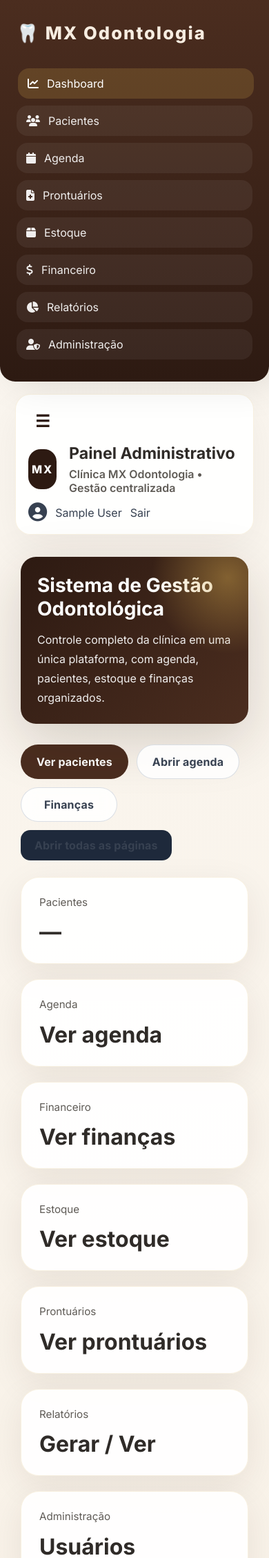
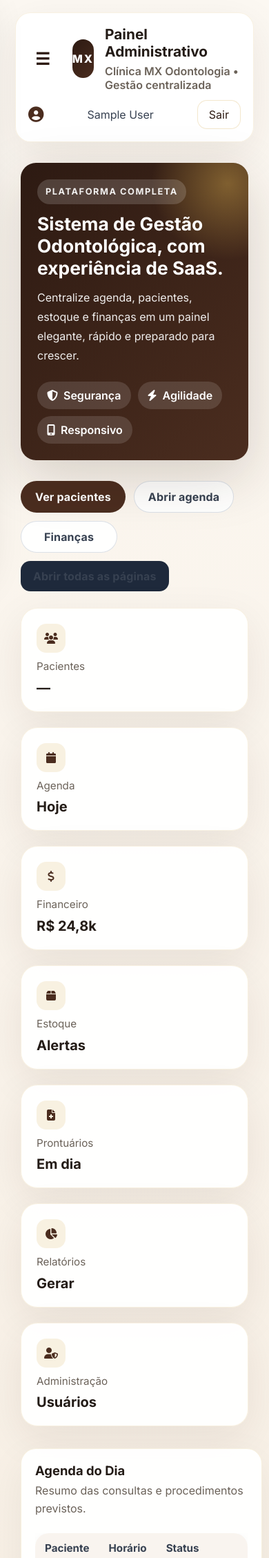
Before and after one commit to gustavoeguchi06-sys/Dentista, a Django app: page / in a window 390 px wide. Shown: the top 2258 px of the page at 69% size. Run offline with Django 5.2, Linux system fonts and the light colour scheme; the visitor is signed in with stand-in values (Sample User, id 1); data that the repository does not hold is empty.

Commit message:
refactor(frontend): moderniza interface e melhora responsividade

```diff
--- a/static/css/styles.css
+++ b/static/css/styles.css
@@ -15,12 +14,12 @@
   --cinza-escuro: #374151;
   --branco: #ffffff;
   --bg: #fbf7f1;
-  --surface: rgba(255, 255, 255, 0.92);
-  --surface-soft: rgba(243, 234, 223, 0.8);
-  --border: rgba(212, 169, 77, 0.25);
-  --text: #2f2b28;
-  --muted: #5f5b56;
-  --shadow: 0 24px 80px rgba(45, 28, 18, 0.08);
+  --surface: rgba(255, 255, 255, 0.95);
+  --surface-soft: rgba(243, 234, 223, 0.75);
+  --border: rgba(212, 169, 77, 0.24);
+  --text: #241c17;
+  --muted: #6b6259;
+  --shadow: 0 18px 60px rgba(45, 28, 18, 0.08);
   --ring: rgba(212, 169, 77, 0.28);
   font-size: 16px;
 }
@@ -32,7 +31,11 @@ html {
 body {
   min-height: 100vh;
   color: var(--text);
-  background: linear-gradient(180deg, #fbf7f1 0%, #f7efe3 100%);
+  background: linear-gradient(180deg, #fcf8f2 0%, #f5ebde 100%);
+}
+
+body.sidebar-open {
+  overflow: hidden;
 }
 
 img {
@@ -59,11 +62,12 @@ a.button {
   justify-content: center;
   gap: 8px;
   border-radius: 999px;
-  padding: 14px 22px;
+  padding: 12px 20px;
   font-weight: 700;
   letter-spacing: 0.01em;
   border: 1px solid transparent;
   transition: transform 0.18s ease, box-shadow 0.18s ease, background 0.18s ease, border-color 0.18s ease;
+  cursor: pointer;
 }
 
 a.button:hover,
@@ -79,10 +83,9 @@ button:focus-visible {
 
 a.button.secondary,
 button.secondary {
-  background: rgba(255, 255, 255, 0.85);
+  background: rgba(255, 255, 255, 0.92);
   color: var(--cinza-escuro);
-  border-color: rgba(148, 163, 184, 0.35);
-  backdrop-filter: blur(10px);
+  border-color: rgba(148, 163, 184, 0.32);
 }
 
 a.button.secondary:hover,
@@ -90,9 +93,29 @@ button.secondary:hover {
   background: rgba(255, 255, 255, 1);
 }
 
+.btn {
+  border-radius: 14px;
+  padding: 10px 16px;
+}
+
+.btn-ghost {
+  background: rgba(255,255,255,0.92);
+  color: var(--marrom-escuro);
+  border: 1px solid rgba(212, 169, 77, 0.28);
+}
+
+.btn-muted {
+  background: rgba(75, 45, 31, 0.85);
+  color: var(--branco);
+}
+
 .layout {
   display: flex;
   min-height: 100vh;
+}
+
+.sidebar-backdrop {
+  display: none;
 }
 
 .sidebar {
@@ -100,23 +123,47 @@ button.secondary:hover {
   min-width: 280px;
   background: linear-gradient(180deg, var(--marrom-principal) 0%, var(--marrom-escuro) 100%);
   color: #f7ede1;
-  padding: 32px 24px;
+  padding: 24px 18px;
   position: fixed;
   inset: 0 auto 0 0;
   height: 100vh;
   box-shadow: 18px 0 60px rgba(0, 0, 0, 0.12);
 }
 
+.sidebar-header {
+  display: flex;
+  align-items: center;
+  gap: 12px;
+  margin-bottom: 28px;
+  padding: 4px 6px 18px;
+  border-bottom: 1px solid rgba(255,255,255,0.15);
+}
+
+.logo-mark {
+  width: 46px;
+  height: 46px;
+  border-radius: 14px;
+  display: grid;
+  place-items: center;
+  background: rgba(212, 169, 77, 0.22);
+  font-size: 1.25rem;
+}
+
 .logo {
-  font-size: 1.6rem;
+  font-size: 1.05rem;
   font-weight: 800;
-  letter-spacing: 0.08em;
-  margin-bottom: 36px;
+  letter-spacing: 0.04em;
+}
+
+.logo-subtitle {
+  color: rgba(255,255,255,0.72);
+  font-size: 0.8rem;
+  margin-top: 2px;
 }
 
 .menu {
   display: grid;
-  gap: 10px;
+  gap: 8px;
 }
 
 .menu-toggle {
@@ -135,8 +182,8 @@ button.secondary:hover {
   gap: 12px;
   color: rgba(255, 255, 255, 0.92);
   background: rgba(255, 255, 255, 0.06);
-  padding: 14px 18px;
-  border-radius: 16px;
+  padding: 13px 14px;
+  border-radius: 14px;
   transition: background 0.2s ease, color 0.2s ease, transform 0.2s ease;
 }
 
@@ -152,21 +199,13 @@ button.secondary:hover {
   width: 100%;
 }
 
-/* mobile: off-canvas sidebar */
-@media (max-width: 900px) {
-  .menu-toggle { display: inline-flex; }
-  .sidebar { position: fixed; left: -320px; top: 0; height: 100vh; z-index: 60; transition: left .28s ease; }
-  .sidebar.open { left: 0; }
-  .main { margin-left: 0; }
-}
-
 .topbar {
   margin: 24px 30px 0;
-  padding: 26px 30px;
+  padding: 22px 26px;
   background: var(--surface);
   border: 1px solid rgba(212, 169, 77, 0.16);
-  border-radius: 26px;
-  box-shadow: 0 20px 60px rgba(45, 28, 18, 0.05);
+  border-radius: 24px;
+  box-shadow: var(--shadow);
   display: flex;
   flex-wrap: wrap;
   justify-content: space-between;
@@ -174,26 +213,32 @@ button.secondary:hover {
   gap: 18px;
 }
 
+.topbar-left {
+  display: flex;
+  align-items: center;
+  gap: 14px;
+}
+
 .topbar-brand {
   display: flex;
   align-items: center;
-  gap: 18px;
+  gap: 16px;
 }
 
 .brand-mark {
-  width: 58px;
-  height: 58px;
-  border-radius: 18px;
+  width: 56px;
+  height: 56px;
+  border-radius: 16px;
   display: grid;
   place-items: center;
-  background: var(--marrom-escuro);
+  background: linear-gradient(135deg, var(--marrom-escuro), var(--marrom-principal));
   color: var(--branco);
   font-weight: 800;
   letter-spacing: 0.12em;
 }
 
 .topbar h1 {
-  font-size: 1.45rem;
+  font-size: 1.3rem;
 }
 
 .topbar-subtitle {
@@ -210,7 +255,8 @@ button.secondary:hover {
 }
 
 .user-info i {
-  font-size: 1.7rem;
+  font-size: 1.4rem;
+  color: var(--marrom-principal);
 }
 
 .user-info .auth-actions {
@@ -219,13 +265,8 @@ button.secondary:hover {
   gap: 10px;
 }
 
-.user-info .auth-actions .mute {
-  color: var(--branco);
-  opacity: 0.75;
-}
-
 .content {
-  padding: 32px 30px 20px;
+  padding: 30px 30px 24px;
   max-width: 1320px;
   margin: 0 auto;
 }
@@ -344,15 +373,57 @@ form small {
   pointer-events: none;
 }
 
+.hero-content {
+  display: flex;
+  justify-content: space-between;
+  align-items: end;
+  gap: 24px;
+  position: relative;
+  z-index: 1;
+}
+
+.hero-compact .hero-content {
+  align-items: center;
+}
+
+.eyebrow {
+  display: inline-flex;
+  padding: 7px 12px;
+  border-radius: 999px;
+  background: rgba(255,255,255,0.16);
+  font-size: 0.8rem;
+  font-weight: 700;
+  letter-spacing: 0.12em;
+  text-transform: uppercase;
+  margin-bottom: 12px;
+}
+
 .hero h2 {
-  font-size: clamp(1.75rem, 2vw, 2.5rem);
-  margin-bottom: 0.85rem;
+  font-size: clamp(1.65rem, 2.2vw, 2.35rem);
+  margin-bottom: 0.8rem;
 }
 
 .hero p {
   max-width: 620px;
   line-height: 1.75;
   color: rgba(255, 255, 255, 0.92);
+}
+
+.hero-badges {
+  display: flex;
+  flex-wrap: wrap;
+  gap: 10px;
+}
+
+.hero-badges span {
+  display: inline-flex;
+  align-items: center;
+  gap: 8px;
+  padding: 10px 14px;
+  border-radius: 999px;
+  background: rgba(255,255,255,0.13);
+  font-weight: 600;
+  white-space: nowrap;
 }
 
 .cards {
@@ -364,20 +435,37 @@ form small {
 
 .card {
   background: var(--surface);
-  padding: 26px;
-  border-radius: 26px;
+  padding: 22px;
+  border-radius: 24px;
   border: 1px solid rgba(212, 169, 77, 0.16);
-  box-shadow: 0 14px 50px rgba(45, 28, 18, 0.08);
+  box-shadow: var(--shadow);
+  transition: transform 0.2s ease, box-shadow 0.2s ease;
+}
+
+.card:hover {
+  transform: translateY(-2px);
+  box-shadow: 0 24px 70px rgba(45, 28, 18, 0.12);
+}
+
+.card-icon {
+  width: 42px;
+  height: 42px;
+  border-radius: 14px;
+  display: grid;
+  place-items: center;
+  background: rgba(212, 169, 77, 0.16);
+  color: var(--marrom-principal);
+  margin-bottom: 10px;
 }
 
 .card p {
   color: var(--muted);
   font-size: 0.95rem;
-  margin-bottom: 0.9rem;
+  margin-bottom: 0.6rem;
 }
 
 .card h3 {
-  font-size: 2rem;
+  font-size: 1.25rem;
   font-weight: 700;
 }
 
@@ -389,17 +477,16 @@ form small {
 }
 
 .panel {
-  background: rgba(255, 255, 255, 0.92);
+  background: rgba(255, 255, 255, 0.95);
   border: 1px solid rgba(212, 169, 77, 0.18);
-  border-radius: 26px;
-  padding: 28px;
+  border-radius: 24px;
+  padding: 24px;
   box-shadow: 0 18px 60px rgba(15, 23, 42, 0.06);
   backdrop-filter: blur(12px);
 }
 
 .panel h3 {
-  font-size: 1.22rem;
-  margin-bottom: 18px;
+  font-size: 1.15rem;
 }
 
 .auth-grid {
@@ -568,15 +655,21 @@ th {
   margin-bottom: 22px;
 }
 
+.page-actions {
+  display: flex;
+  flex-wrap: wrap;
+  gap: 10px;
+}
+
 .page-header h2 {
-  font-size: 1.75rem;
+  font-size: 1.65rem;
 }
 
 .button {
   background: var(--marrom-principal);
   color: var(--branco);
   border: none;
-  padding: 12px 20px;
+  padding: 12px 18px;
   border-radius: 14px;
   cursor: pointer;
 }
@@ -663,13 +768,39 @@ textarea {
     flex-direction: column;
   }
 
+  .sidebar-backdrop {
+    display: block;
+    position: fixed;
+    inset: 0;
+    background: rgba(15, 23, 42, 0.45);
+    z-index: 50;
+    opacity: 0;
+    pointer-events: none;
+    transition: opacity 0.2s ease;
+  }
+
+  .sidebar.open + .sidebar-backdrop,
+  .sidebar.open ~ .sidebar-backdrop {
+    opacity: 1;
+    pointer-events: auto;
+  }
+
+  .menu-toggle {
+    display: inline-flex;
+  }
+
   .sidebar {
-    position: relative;
-    width: 100%;
-    min-width: auto;
-    height: auto;
-    inset: auto;
-    border-radius: 0 0 22px 22px;
+    position: fixed;
+    left: -320px;
+    top: 0;
+    height: 100vh;
+    z-index: 60;
+    transition: left 0.28s ease;
+    border-radius: 0 24px 24px 0;
+  }
+
+  .sidebar.open {
+    left: 0;
   }
 
   .main {
@@ -706,6 +837,11 @@ textarea {
     border-radius: 22px;
   }
 
+  .hero-content {
+    flex-direction: column;
+    align-items: start;
+  }
+
   .panel {
     padding: 20px;
     border-radius: 22px;
@@ -713,6 +849,15 @@ textarea {
 
   .topbar {
     padding: 18px 18px;
+  }
+
+  .topbar-left {
+    width: 100%;
+  }
+
+  .user-info {
+    width: 100%;
+    justify-content: space-between;
   }
 
   table th,
--- a/templates/base.html
+++ b/templates/base.html
@@ -8,7 +8,7 @@
   <link rel="preconnect" href="https://fonts.googleapis.com">
   <link rel="preconnect" href="https://fonts.gstatic.com" crossorigin>
   <link href="https://fonts.googleapis.com/css2?family=Inter:wght@400;500;600;700;800&display=swap" rel="stylesheet">
-  <link rel="stylesheet" href="{% static 'css/styles.css' %}?v=20260626-2">
+  <link rel="stylesheet" href="{% static 'css/styles.css' %}?v=20260701-1">
   <link rel="preconnect" href="https://cdnjs.cloudflare.com">
   <link rel="stylesheet" href="https://cdnjs.cloudflare.com/ajax/libs/font-awesome/6.5.2/css/all.min.css" crossorigin="anonymous" referrerpolicy="no-referrer" />
 </head>
@@ -16,22 +16,30 @@
   <div class="layout">
     {% if request.user.is_authenticated %}
     <aside class="sidebar">
-      <div class="logo">🦷 MX Odontologia</div>
+      <div class="sidebar-header">
+        <div class="logo-mark">🦷</div>
+        <div>
+          <div class="logo">MX Odontologia</div>
+          <p class="logo-subtitle">Gestão inteligente</p>
+        </div>
+      </div>
       <nav class="menu" aria-label="Menu principal">
-        <a href="{% url 'dashboard' %}"><i class="fa fa-chart-line"></i> Dashboard</a>
-        <a href="{% url 'pacientes' %}"><i class="fa fa-users"></i> Pacientes</a>
-        <a href="{% url 'agenda' %}"><i class="fa fa-calendar"></i> Agenda</a>
-        <a href="{% url 'prontuarios' %}"><i class="fa fa-file-medical"></i> Prontuários</a>
-        <a href="{% url 'estoque' %}"><i class="fa fa-box"></i> Estoque</a>
-        <a href="{% url 'financeiro' %}"><i class="fa fa-dollar-sign"></i> Financeiro</a>
-        <a href="{% url 'relatorios' %}"><i class="fa fa-chart-pie"></i> Relatórios</a>
-        <a href="{% url 'administracao' %}"><i class="fa fa-user-shield"></i> Administração</a>
+        <a href="{% url 'dashboard' %}"><i class="fa fa-chart-line"></i><span>Dashboard</span></a>
+        <a href="{% url 'pacientes' %}"><i class="fa fa-users"></i><span>Pacientes</span></a>
+        <a href="{% url 'agenda' %}"><i class="fa fa-calendar"></i><span>Agenda</span></a>
+        <a href="{% url 'prontuarios' %}"><i class="fa fa-file-medical"></i><span>Prontuários</span></a>
+        <a href="{% url 'estoque' %}"><i class="fa fa-box"></i><span>Estoque</span></a>
+        <a href="{% url 'financeiro' %}"><i class="fa fa-dollar-sign"></i><span>Financeiro</span></a>
+        <a href="{% url 'relatorios' %}"><i class="fa fa-chart-pie"></i><span>Relatórios</span></a>
+        <a href="{% url 'administracao' %}"><i class="fa fa-user-shield"></i><span>Administração</span></a>
       </nav>
     </aside>
+    <div class="sidebar-backdrop" aria-hidden="true"></div>
     {% endif %}
 
     <main class="main">
       <header class="topbar">
+        <div class="topbar-left">
           <button class="menu-toggle" aria-label="Abrir menu">☰</button>
           <div class="topbar-brand">
             <div class="brand-mark">MX</div>
@@ -40,15 +48,16 @@
               <p class="topbar-subtitle">Clínica MX Odontologia • Gestão centralizada</p>
             </div>
           </div>
+        </div>
         <div class="user-info" aria-label="Usuário logado">
           <i class="fa fa-user-circle" aria-hidden="true"></i>
           {% if request.user.is_authenticated %}
             <span>{{ request.user.get_full_name|default:request.user.username }}</span>
-            <a href="{% url 'logout' %}" class="btn small">Sair</a>
+            <a href="{% url 'logout' %}" class="btn btn-ghost">Sair</a>
           {% else %}
             <div class="auth-actions">
-              <a href="{% url 'dashboard' %}" class="btn small">Entrar</a>
-              <a href="{% url 'dashboard' %}" class="btn small mute">Cadastrar</a>
+              <a href="{% url 'dashboard' %}" class="btn btn-ghost">Entrar</a>
+              <a href="{% url 'dashboard' %}" class="btn btn-muted">Cadastrar</a>
             </div>
           {% endif %}
         </div>
@@ -59,32 +68,7 @@
       </section>
     </main>
   </div>
-  <script>
-    // Menu toggle for small screens
-    (function(){
-      const toggle = document.querySelector('.menu-toggle');
-      const sidebar = document.querySelector('.sidebar');
-      const menuLinks = document.querySelectorAll('.menu a');
-      if(toggle){
-        toggle.addEventListener('click', () => sidebar.classList.toggle('open'));
-      }
-      // mark active link
-      const path = window.location.pathname.replace(/\/+$/, '');
-      menuLinks.forEach(a => {
-        try{
-          const href = new URL(a.href).pathname.replace(/\/+$/, '');
-          if(href === path) a.classList.add('active');
-        }catch(e){}
-      });
-      // close sidebar when clicking outside on small screens
-      document.addEventListener('click', (e)=>{
-        if(window.innerWidth <= 900 && sidebar.classList.contains('open')){
-          if(!sidebar.contains(e.target) && !toggle.contains(e.target)){
-            sidebar.classList.remove('open');
-          }
-        }
-      });
-    })();
-  </script>
+  <script src="{% static 'js/app.js' %}"></script>
+  {% block extra_js %}{% endblock %}
 </body>
 </html>
--- a/templates/dashboard/dashboard.html
+++ b/templates/dashboard/dashboard.html
@@ -5,44 +5,63 @@
 {% block header %}Painel Administrativo{% endblock %}
 
 {% block content %}
+
   {% if user.is_authenticated %}
     <section class="hero" aria-labelledby="hero-title">
-      <h2 id="hero-title">Sistema de Gestão Odontológica</h2>
-      <p>Controle completo da clínica em uma única plataforma, com agenda, pacientes, estoque e finanças organizados.</p>
+      <div class="hero-content">
+        <div>
+          <p class="eyebrow">Plataforma completa</p>
+          <h2 id="hero-title">Sistema de Gestão Odontológica, com experiência de SaaS.</h2>
+          <p>Centralize agenda, pacientes, estoque e finanças em um painel elegante, rápido e preparado para crescer.</p>
+        </div>
+        <div class="hero-badges">
+          <span><i class="fa fa-shield-alt"></i> Segurança</span>
+          <span><i class="fa fa-bolt"></i> Agilidade</span>
+          <span><i class="fa fa-mobile-alt"></i> Responsivo</span>
+        </div>
+      </div>
     </section>
+
     <section class="quick-actions" aria-label="Ações rápidas">
-      <a class="button" href="{% url 'pacientes' %}" target="_blank">Ver pacientes</a>
-      <a class="button secondary" href="{% url 'agenda' %}" target="_blank">Abrir agenda</a>
-      <a class="button secondary" href="{% url 'financeiro' %}" target="_blank">Finanças</a>
+      <a class="button" href="{% url 'pacientes' %}">Ver pacientes</a>
+      <a class="button secondary" href="{% url 'agenda' %}">Abrir agenda</a>
+      <a class="button secondary" href="{% url 'financeiro' %}">Finanças</a>
       <button id="open-all" class="button secondary">Abrir todas as páginas</button>
     </section>
 
     <section class="cards" aria-label="Resumo rápido">
-      <a class="card" href="{% url 'pacientes' %}" target="_blank">
+      <a class="card" href="{% url 'pacientes' %}">
+        <div class="card-icon"><i class="fa fa-users"></i></div>
         <p>Pacientes</p>
         <h3>{{ pacientes_count|default:'—' }}</h3>
       </a>
-      <a class="card" href="{% url 'agenda' %}" target="_blank">
+      <a class="card" href="{% url 'agenda' %}">
+        <div class="card-icon"><i class="fa fa-calendar"></i></div>
         <p>Agenda</p>
-        <h3>Ver agenda</h3>
+        <h3>Hoje</h3>
       </a>
-      <a class="card" href="{% url 'financeiro' %}" target="_blank">
+      <a class="card" href="{% url 'financeiro' %}">
+        <div class="card-icon"><i class="fa fa-dollar-sign"></i></div>
         <p>Financeiro</p>
-        <h3>Ver finanças</h3>
+        <h3>R$ 24,8k</h3>
       </a>
-      <a class="card" href="{% url 'estoque' %}" target="_blank">
+      <a class="card" href="{% url 'estoque' %}">
+        <div class="card-icon"><i class="fa fa-box"></i></div>
         <p>Estoque</p>
-        <h3>Ver estoque</h3>
+        <h3>Alertas</h3>
       </a>
-      <a class="card" href="{% url 'prontuarios' %}" target="_blank">
+      <a class="card" href="{% url 'prontuarios' %}">
+        <div class="card-icon"><i class="fa fa-file-medical"></i></div>
         <p>Prontuários</p>
-        <h3>Ver prontuários</h3>
+        <h3>Em dia</h3>
       </a>
-      <a class="card" href="{% url 'relatorios' %}" target="_blank">
+      <a class="card" href="{% url 'relatorios' %}">
+        <div class="card-icon"><i class="fa fa-chart-pie"></i></div>
         <p>Relatórios</p>
-        <h3>Gerar / Ver</h3>
+        <h3>Gerar</h3>
       </a>
-      <a class="card" href="{% url 'administracao' %}" target="_blank">
+      <a class="card" href="{% url 'administracao' %}">
+        <div class="card-icon"><i class="fa fa-user-shield"></i></div>
         <p>Administração</p>
         <h3>Usuários</h3>
       </a>
@@ -50,7 +69,12 @@
 
     <section class="grid">
       <article class="panel" aria-labelledby="agenda-title">
-        <h3 id="agenda-title">Agenda do Dia</h3>
+        <div class="panel-header">
+          <div>
+            <h3 id="agenda-title">Agenda do Dia</h3>
+            <p class="panel-subtitle">Resumo das consultas e procedimentos previstos.</p>
+          </div>
+        </div>
         <div class="table-wrapper">
           <table>
             <thead>
@@ -87,7 +111,12 @@
       </article>
 
       <article class="panel" aria-labelledby="patients-title">
-        <h3 id="patients-title">Pacientes Recentes</h3>
+        <div class="panel-header">
+          <div>
+            <h3 id="patients-title">Pacientes Recentes</h3>
+            <p class="panel-subtitle">Atendimento e especialidades em destaque.</p>
+          </div>
+        </div>
         <div class="patient-list">
           <div class="patient"><span>Juliana Costa</span><span>Ortodontia</span></div>
           <div class="patient"><span>Pedro Lima</span><span>Endodontia</span></div>
@@ -99,7 +128,12 @@
 
     <section class="grid">
       <article class="panel" aria-labelledby="finance-title">
-        <h3 id="finance-title">Fluxo Financeiro</h3>
+        <div class="panel-header">
+          <div>
+            <h3 id="finance-title">Fluxo Financeiro</h3>
+            <p class="panel-subtitle">Indicadores rápidos do mês atual.</p>
+          </div>
+        </div>
         <div class="status-block">
           <p>Receitas do mês: <strong>R$ 24.800</strong></p>
           <p>Despesas do mês: <strong>R$ 7.450</strong></p>
@@ -108,19 +142,29 @@
       </article>
 
       <article class="panel" aria-labelledby="stock-title">
-        <h3 id="stock-title">Alertas de Estoque</h3>
+        <div class="panel-header">
+          <div>
+            <h3 id="stock-title">Alertas de Estoque</h3>
+            <p class="panel-subtitle">Itens que precisam de atenção.</p>
+          </div>
+        </div>
         <div class="status-block">
-          <p>⚠ Luvas - 10 un.</p>
-          <p>⚠ Máscaras - 12 un.</p>
-          <p>⚠ Anestésico - 5 un.</p>
-          <p>⚠ Resina - 3 un.</p>
+          <p><i class="fa fa-exclamation-triangle"></i> Luvas - 10 un.</p>
+          <p><i class="fa fa-exclamation-triangle"></i> Máscaras - 12 un.</p>
+          <p><i class="fa fa-exclamation-triangle"></i> Anestésico - 5 un.</p>
+          <p><i class="fa fa-exclamation-triangle"></i> Resina - 3 un.</p>
         </div>
       </article>
     </section>
   {% else %}
-    <section class="hero" aria-labelledby="hero-title">
-      <h2 id="hero-title">Bem-vindo ao Painel Odontológico</h2>
-      <p>Entre ou crie uma conta diretamente nesta página para acessar o sistema.</p>
+    <section class="hero hero-compact" aria-labelledby="hero-title">
+      <div class="hero-content">
+        <div>
+          <p class="eyebrow">Bem-vindo</p>
+          <h2 id="hero-title">Acesse o painel odontológico com uma experiência moderna.</h2>
+          <p>Entre ou crie uma conta para aproveitar gestão, relatórios e organização em um só lugar.</p>
+        </div>
+      </div>
     </section>
 
     <section class="auth-grid">
```
Also changed, not shown: other parts of static/css/styles.css (+21 -22 lines), static/js/app.js (added, +60 -0 lines), templates/accounts/login.html (+15 -14 lines), templates/accounts/register.html (+18 -15 lines), templates/pacientes/list.html (+15 -1 lines). Lines whose indentation alone changed are shown as unchanged.
